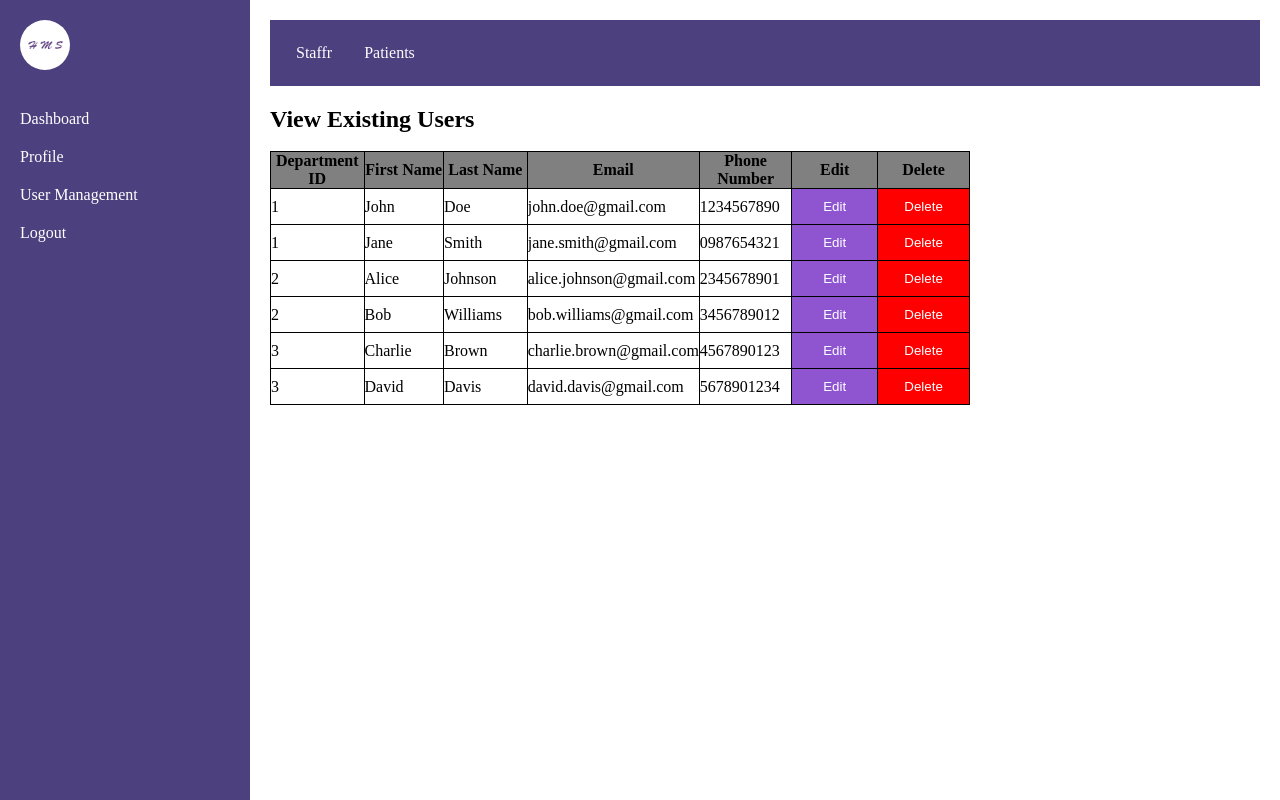
After one commit to Sammiejohnsonnl/hms, a PHP site: page /admin/viewExistingUsers.html in a window 1280 px wide. The commit adds this page. Run offline with PHP 8.4, Linux system fonts and the light colour scheme.

Commit message:
admin pages

```diff
--- a/admin/dashboard.html
+++ b/admin/dashboard.html
@@ -30,7 +30,8 @@
             </div>
         </div>
         <div class="right-side">
-            <form method="POST" action="hms.php"></form>
+            <form id="login-form" method="POST" action="login.php">
+
             <div class="admin-dashboard">
                 <h2>Dashboard</h2>
             </div>
--- a/admin/loggedIn.css
+++ b/admin/loggedIn.css
@@ -1,4 +1,4 @@
-/* Reset default styles */
+
 * {
     margin: 0;
     padding: 0;
@@ -61,7 +61,7 @@ a:hover {
 .links {
     position: absolute;
     top: 80px;
-    /* Adjust this value to position the links below the logo */
+
     left: 20px;
 }
 
@@ -104,7 +104,8 @@ button {
     overflow: hidden;
     background-color: #4c407e;
     padding: 10px;
-    margin-bottom: 20px; /* Adjust as needed */
+    margin-bottom: 20px;
+
 }
 
 .navbar a {
@@ -128,52 +129,106 @@ button {
 .stats {
     display: flex;
     justify-content: space-between;
-    margin-bottom: 20px; /* Adjust as needed */
+    margin-bottom: 20px;
+
 }
 
 .stat {
     background-color: #f0f0f0;
     padding: 20px;
     border-radius: 5px;
-    width: calc(33% - 10px); /* Adjust as needed */
+    width: calc(33% - 10px);
+
 }
 
 .stat h3 {
     margin-bottom: 10px;
-    color: #4c407e; /* Adjust color as needed */
+    color: #4c407e;
+
 }
 
 .admin-dashboard {
     background-color: #4c407e;
     color: white;
     padding: 20px;
-    margin-bottom: 20px; /* Adjust as needed */
+    margin-bottom: 20px;
+
 }
 
 .admin-dashboard h2 {
-    margin: 0; /* Remove default margin */
+    margin: 0;
+    /* Remove default margin */
 }
 
-html, body {
-    height: 100%; /* Make the body take up the full viewport height */
+html,
+body {
+    height: 100%;
+    /* Make the body take up the full viewport height */
 }
 
 .admin-page {
-    height: 100%; /* Make .admin-page take up the full height of its parent */
+    height: 100%;
+    /* Make .admin-page take up the full height of its parent */
 }
 
-.left-side, .right-side {
-    height: 100%; /* Make .left-side and .right-side take up the full height of their parent */
+.left-side,
+.right-side {
+    height: 100%;
+    /* Make .left-side and .right-side take up the full height of their parent */
 }
 
 #basic-info-form {
     background-color: #f0f0f0;
     padding: 20px;
     border-radius: 5px;
-    margin-bottom: 20px; /* Adjust as needed */
+    margin-bottom: 20px;
+
 }
 
 #basic-info-form h3 {
     margin-bottom: 10px;
-    color: #4c407e; /* Adjust color as needed */
+    color: #4c407e;
 }
+
+table {
+    border-collapse: collapse;
+    border: 1px solid black;
+}
+
+th,
+td {
+    border: 1px solid black;
+    /* black border around each cell */
+}
+
+.edit-button {
+    background-color: rgb(143, 85, 209);
+
+    color: white;
+
+    border: none;
+
+    width: 100%;
+
+}
+
+.edit-button:hover {
+    background-color: rgb(163, 105, 229);
+    cursor: pointer;
+}
+
+.delete-button {
+    background-color: red;
+
+    color: white;
+
+    border: none;
+    /* removes the default button border */
+    width: 100%;
+    /* makes the button fill its column */
+}
+
+.delete-button:hover {
+    background-color: rgb(255, 80, 80);
+    cursor: pointer;
+}
--- a/admin/profile.html
+++ b/admin/profile.html
@@ -51,3 +51,8 @@
         </div>
     </div>
 </body>
+
+
+<script src='script.js'></script>
+
+</html>
--- /dev/null
+++ b/admin/viewExistingUsers.html
@@ -0,0 +1,112 @@
+<!DOCTYPE html>
+<html lang="en">
+
+<head>
+    <meta charset="UTF-8">
+    <meta name="viewport" content="width=device-width, initial-scale=1.0">
+    <link rel="stylesheet" href="loggedIn.css">
+    <title>User Management</title>
+</head>
+
+<body>
+    <div class="admin-page">
+        <div class="left-side">
+            <div class="logo">
+                <img src="images/logo2.png" alt="Logo">
+            </div>
+            <div class="link">
+                <a href="dashboard.html" id="dashboard">Dashboard</a>
+            </div>
+            <div class="link">
+                <a href="profile.html" id="profile">Profile</a>
+            </div>
+
+            <div class="link">
+                <a href="userManagement.html" id="user-management">User Management</a>
+            </div>
+            <div class="link">
+                <a href="../login.html" id="logout">Logout</a>
+            </div>
+        </div>
+        <div class="right-side">
+            <div class="navbar">
+                <a href="viewExistingUsers.html">Staffr</a>
+                <a href="patients.html">Patients</a>
+            </div>
+            <h2>View Existing Users</h2><br>
+            <table bgcolor="white" width="700">
+                <tr bgcolor="grey">
+                    <th width="100">Department ID</th>
+                    <th width="100">First Name</th>
+                    <th width="100">Last Name</th>
+                    <th width="100">Email</th>
+                    <th width="100">Phone Number</th>
+                    <th width="100">Edit</th>
+                    <th width="100">Delete</th>
+                </tr>
+                <!-- Doctors -->
+                <tr bgcolor="lightgrey" align="center"></tr>
+                    <td>1</td>
+                    <td>John</td>
+                    <td>Doe</td>
+                    <td>john.doe@gmail.com</td>
+                    <td>1234567890</td>
+                    <td><button class="edit-button">Edit</button></td>
+                    <td><button class="delete-button">Delete</button></td>
+                </tr>
+                <tr>
+                    <td>1</td>
+                    <td>Jane</td>
+                    <td>Smith</td>
+                    <td>jane.smith@gmail.com</td>
+                    <td>0987654321</td>
+                    <td><button class="edit-button">Edit</button></td>
+                    <td><button class="delete-button">Delete</button></td>
+                </tr>
+                <!-- Nurses -->
+                <tr>
+                    <td>2</td>
+                    <td>Alice</td>
+                    <td>Johnson</td>
+                    <td>alice.johnson@gmail.com</td>
+                    <td>2345678901</td>
+                    <td><button class="edit-button">Edit</button></td>
+                    <td><button class="delete-button">Delete</button></td>
+                </tr>
+                <tr>
+                    <td>2</td>
+                    <td>Bob</td>
+                    <td>Williams</td>
+                    <td>bob.williams@gmail.com</td>
+                    <td>3456789012</td>
+                    <td><button class="edit-button">Edit</button></td>
+                    <td><button class="delete-button">Delete</button></td>
+                </tr>
+                <!-- Front Desk Staff -->
+                <tr>
+                    <td>3</td>
+                    <td>Charlie</td>
+                    <td>Brown</td>
+                    <td>charlie.brown@gmail.com</td>
+                    <td>4567890123</td>
+                    <td><button class="edit-button">Edit</button></td>
+                    <td><button class="delete-button">Delete</button></td>
+                </tr>
+                <tr>
+                    <td>3</td>
+                    <td>David</td>
+                    <td>Davis</td>
+                    <td>david.davis@gmail.com</td>
+                    <td>5678901234</td>
+                    <td><button class="edit-button">Edit</button></td>
+                    <td><button class="delete-button">Delete</button></td>
+                </tr>
+            </table>
+        </div>
+    </div>
+</body>
+
+
+<script src='script.js'></script>
+
+</html>
```
Also changed, not shown: admin/patients.html (added, +65 -0 lines), admin/userManagement.html (+2 -6 lines), login.html (+21 -3 lines), login.php (+17 -37 lines).
